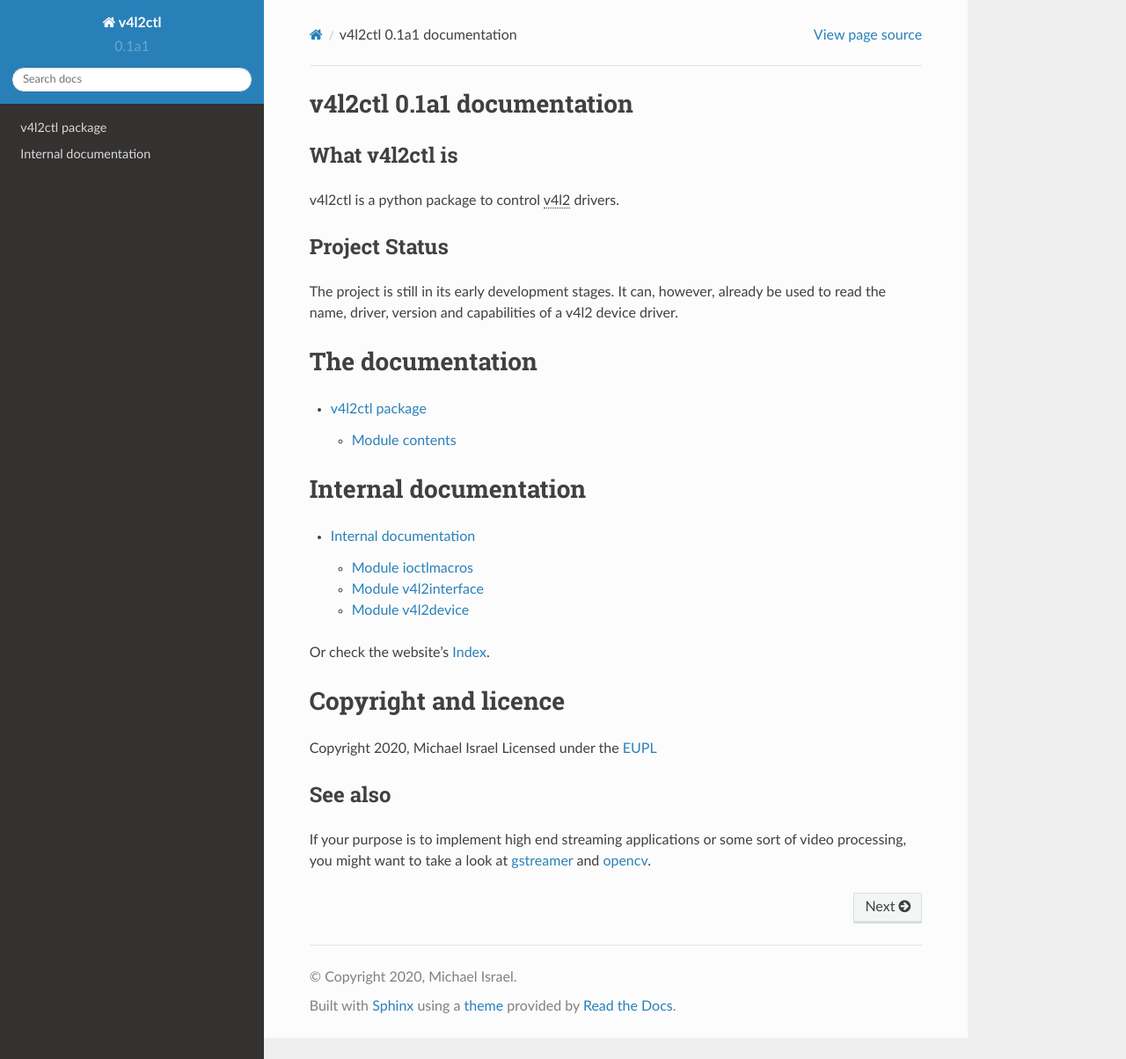
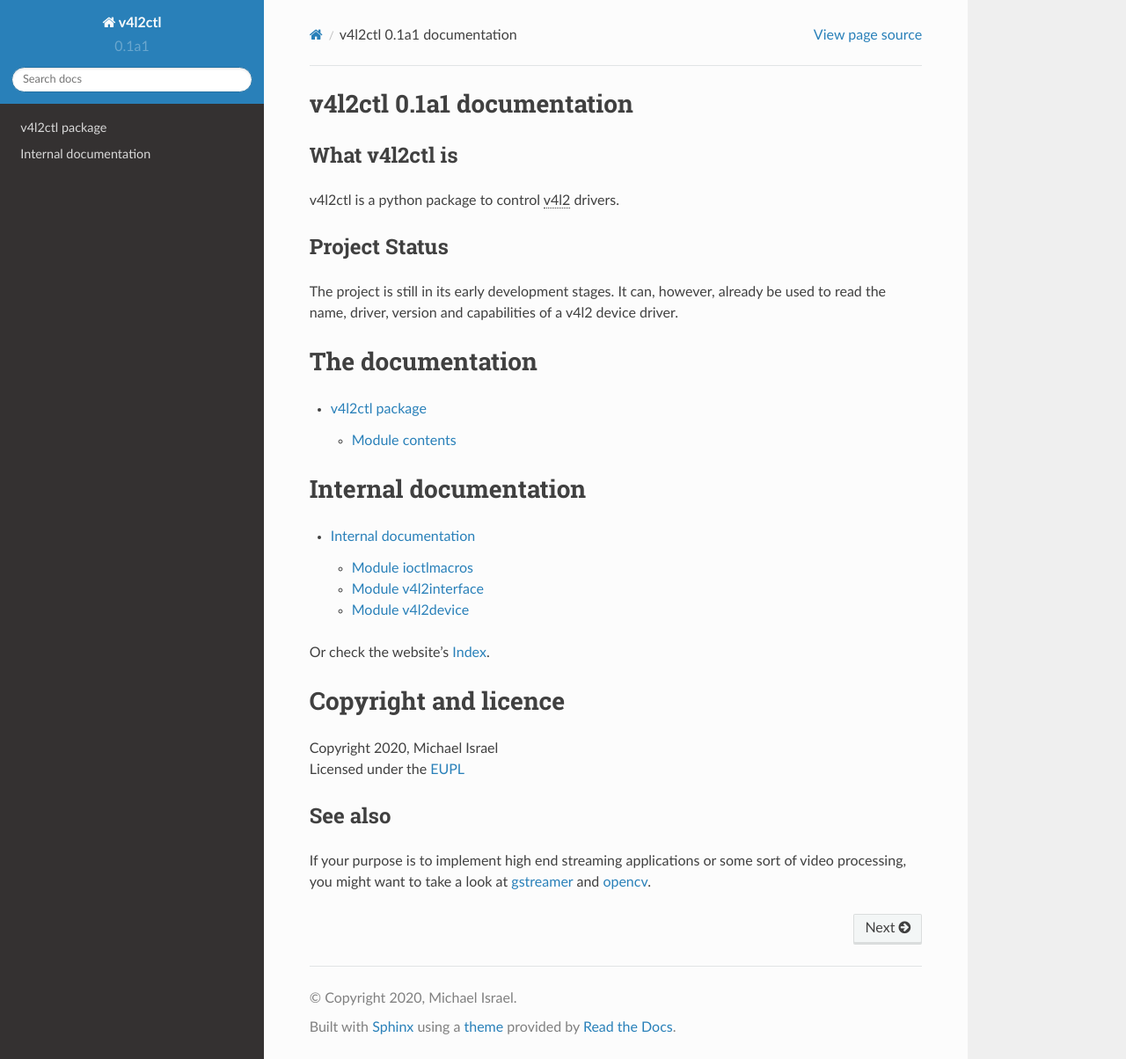
Before and after one commit to MichaelIsrael/v4l2ctl, a Sphinx documentation site: the page built from docs/source/index.rst, in a window 1280 px wide and 1204 px high. Shown: the whole window at 88% size. Built offline with Sphinx 7.4.7 and the Read the Docs theme 2.0.0, drawn with Linux system fonts in a browser that asks for light colours.

Commit message:
Fixes formating.

```diff
--- a/docs/source/index.rst
+++ b/docs/source/index.rst
@@ -38,8 +38,8 @@ Or check the website's :ref:`genindex`.
 
 Copyright and licence
 ======================
-Copyright 2020, Michael Israel
-Licensed under the `EUPL`_
+| Copyright 2020, Michael Israel
+| Licensed under the `EUPL`_
 
 
 .. _EUPL: https://joinup.ec.europa.eu/collection/eupl/eupl-text-eupl-12
```
